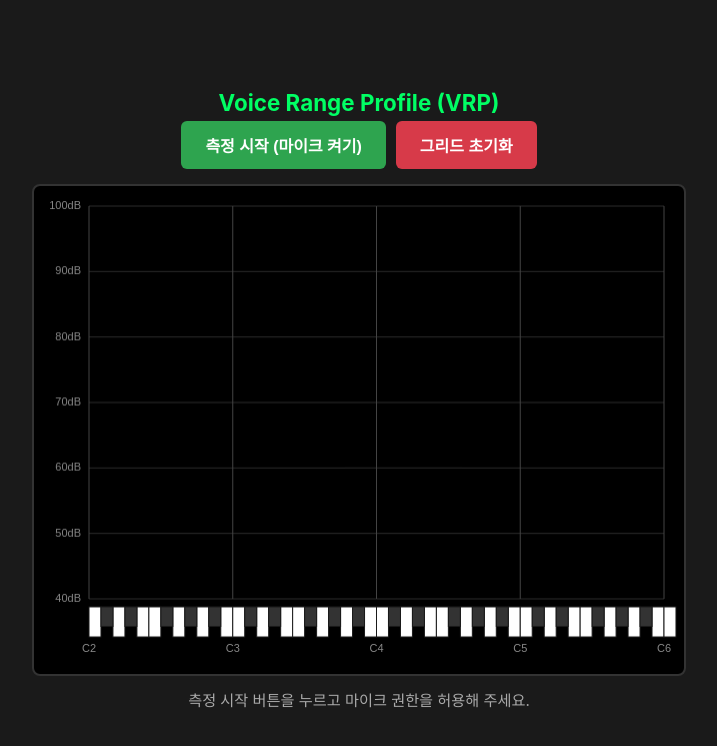
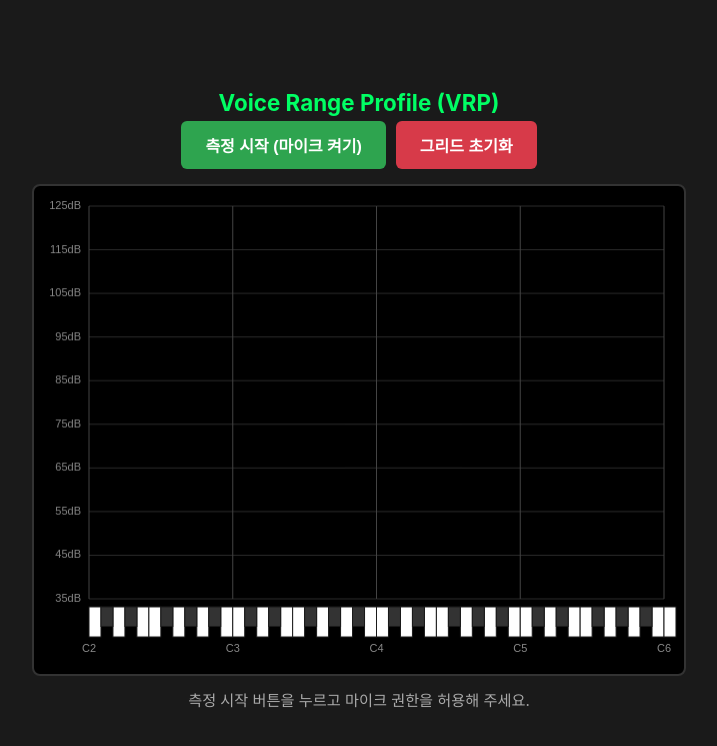
Before and after one commit to sisu-01/voice-range-profile, a plain HTML site: page index.html in a window 1280 px wide. Shown: the whole page, without its empty margins (281-998 px from the left). Drawn offline with Linux system fonts and the light colour scheme.

Commit message:
데시벨 더 많이
ㅇㅇ

```diff
--- a/index.html
+++ b/index.html
@@ -57,12 +57,12 @@
         const ctx = canvas.getContext('2d');
         const info = document.getElementById('info');
 
-        // 음역 및 성량 기준 설정 (X축: C2~C6, Y축: 40dB~100dB)
+        // 음역 및 성량 기준 설정 (X축: C2~C6, Y축: 35dB~125dB)
         const MIN_NOTE = 36; // C2
         const MAX_NOTE = 84; // C6
         const NOTE_RANGE = MAX_NOTE - MIN_NOTE;
-        const MIN_DB = 40;
-        const MAX_DB = 100;
+        const MIN_DB = 35;
+        const MAX_DB = 125;
         const DB_RANGE = MAX_DB - MIN_DB;
 
         // 방문한 위치를 기록할 해시 맵 (Key: "노트번호_데시벨")
```
